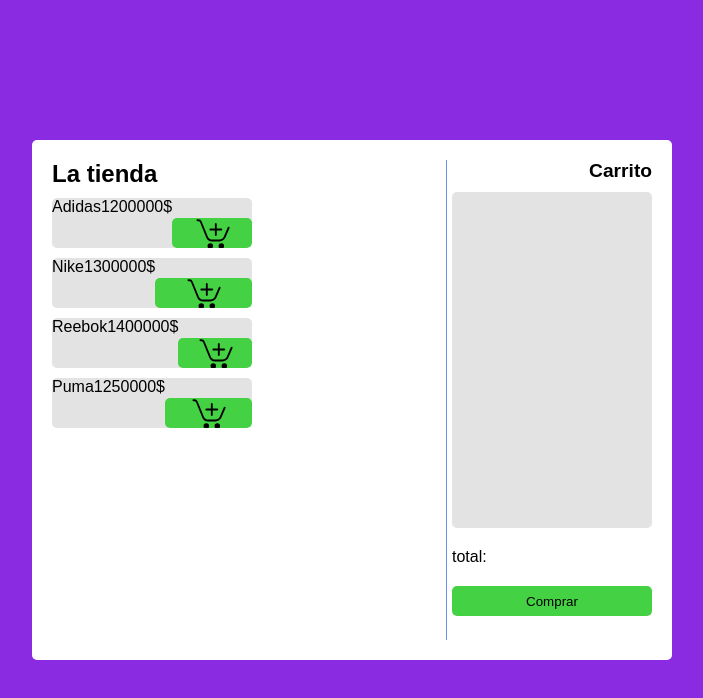
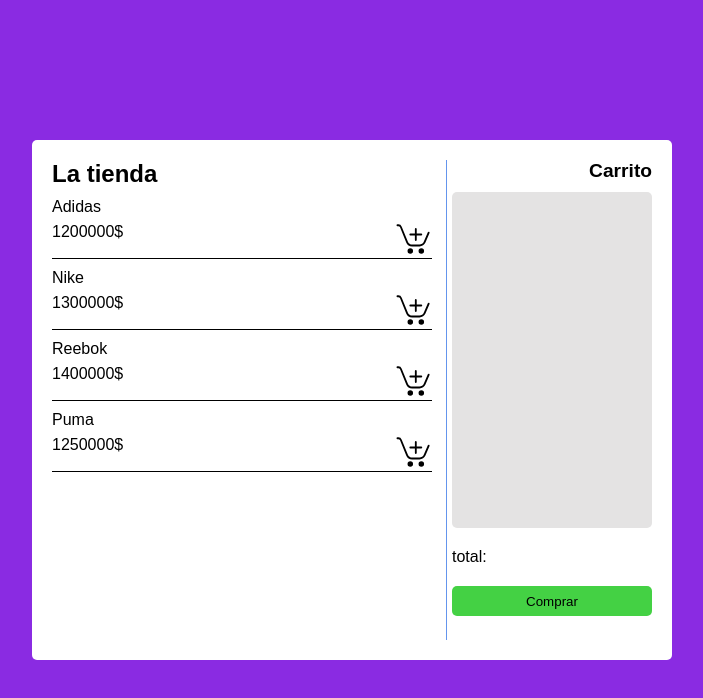
Before and after one commit to Luchojunior04/tiendaSteam, a plain HTML site: page index.html in a window 1280 px wide. Shown: the whole page, without its empty margins (288-991 px from the left). Drawn offline with Linux system fonts and the light colour scheme.

Commit message:
actualizacionTiendaSteam

```diff
--- a/index.css
+++ b/index.css
@@ -28,7 +28,7 @@
     flex-grow: 1;
 }
 
-div{
+#itemsCart{
     display: flex;
     height: 70%;
     width: 200px;
@@ -38,9 +38,11 @@
     overflow-y: scroll;
 }
 
+
+
 .C{
-font-size: larger;
-text-align: right;
+    font-size: larger;
+    text-align: right;
 }
 
 p{
@@ -70,3 +72,28 @@
     border-left: solid 1px cornflowerblue;
     padding-left: 5px;
 }
+
+.boton{
+    background-color: white;
+    width: 40px;
+    padding: 20px;
+
+}
+
+.padre{
+    display: flex;
+    justify-content: space-between;
+    max-width: 380px;
+    margin-top: 10px;
+    border-bottom: solid 1px;
+}
+
+.informacion{
+    display: flex;
+    flex-direction: column;
+
+}
+
+.precio{
+    margin-top: 7px;
+}
--- a/index.js
+++ b/index.js
@@ -19,27 +19,57 @@
 
 ]
 
+
+let carrito = []
+
 const tiendaContenedor = document.getElementById("compra")
 
 for(let i = 0; i < tiendaSteam.length; i++){
 
     const itemContenedor = document.createElement("div")
     tiendaContenedor.appendChild(itemContenedor)
+    itemContenedor.className = 'padre'
 
+    const itemInformacion = document.createElement('div')
+    itemContenedor.appendChild(itemInformacion)
+    itemInformacion.className = 'informacion'
 
     const itemNombre = document.createElement("span")
-    itemContenedor.appendChild(itemNombre)
+    itemInformacion.appendChild(itemNombre)
     itemNombre.textContent = tiendaSteam[i].nombre
 
     const itemPrecio = document.createElement("span")
-    itemContenedor.appendChild(itemPrecio)
+    itemInformacion.appendChild(itemPrecio)
+    itemPrecio.className = 'precio'
     itemPrecio.textContent = tiendaSteam[i].precio + "$"
 
     const itemBoton = document.createElement("button")
     itemContenedor.appendChild(itemBoton)
+    itemBoton.className = "boton"
 
     const itemImagen = document.createElement("img")
     itemBoton.appendChild(itemImagen)
     itemImagen.src = "./agregar.png"
     itemImagen.alt = "agregar"
+
+
+    itemBoton.addEventListener('click', () =>{
+     const existe = carrito.find((elemento)=>{
+       return elemento.nombre == tiendaSteam[i].nombre
+     })
+
+     if(existe !== undefined  ){
+        //aqui tambien se puede decir solo (existe)
+        existe.cantidad = existe.cantidad + 1 //otras maneras de escribirlo existe.cantidad += 1 o existe,cantidad++
+     }else {
+         carrito.push({
+             nombre : tiendaSteam[i].nombre,
+             precio : tiendaSteam[i].precio,
+             cantidad : 1,
+
+            })
+     }
+
+        console.log(carrito)
+    })
 }
```
